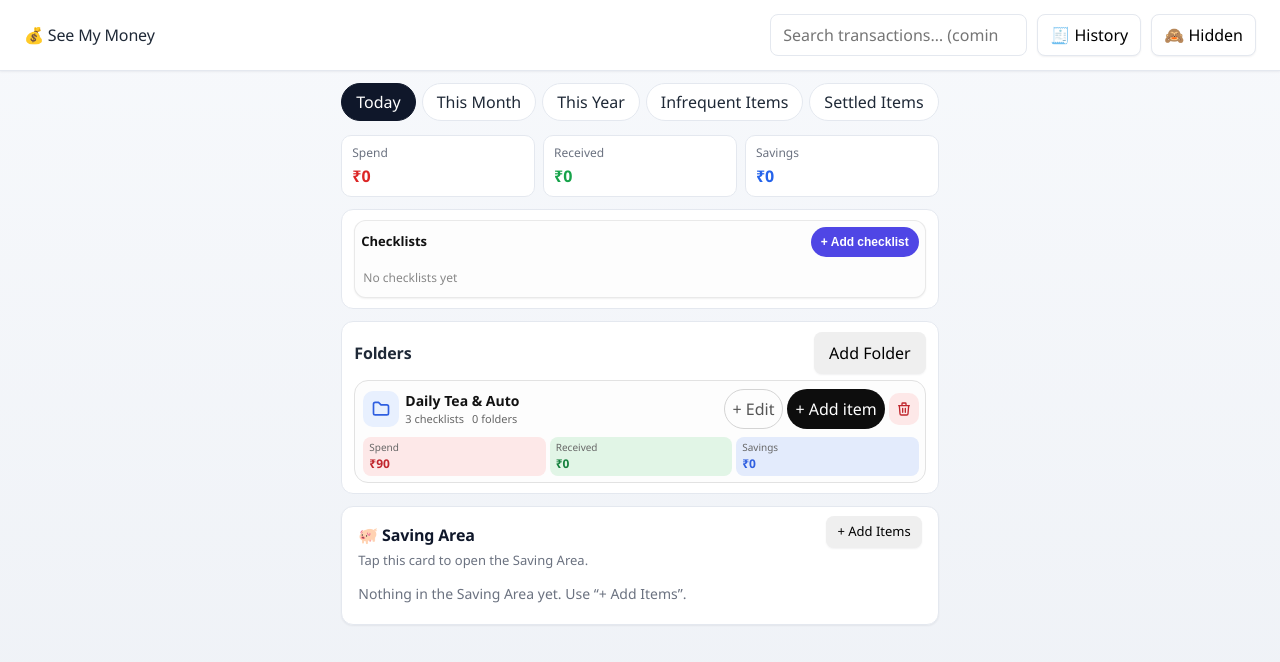
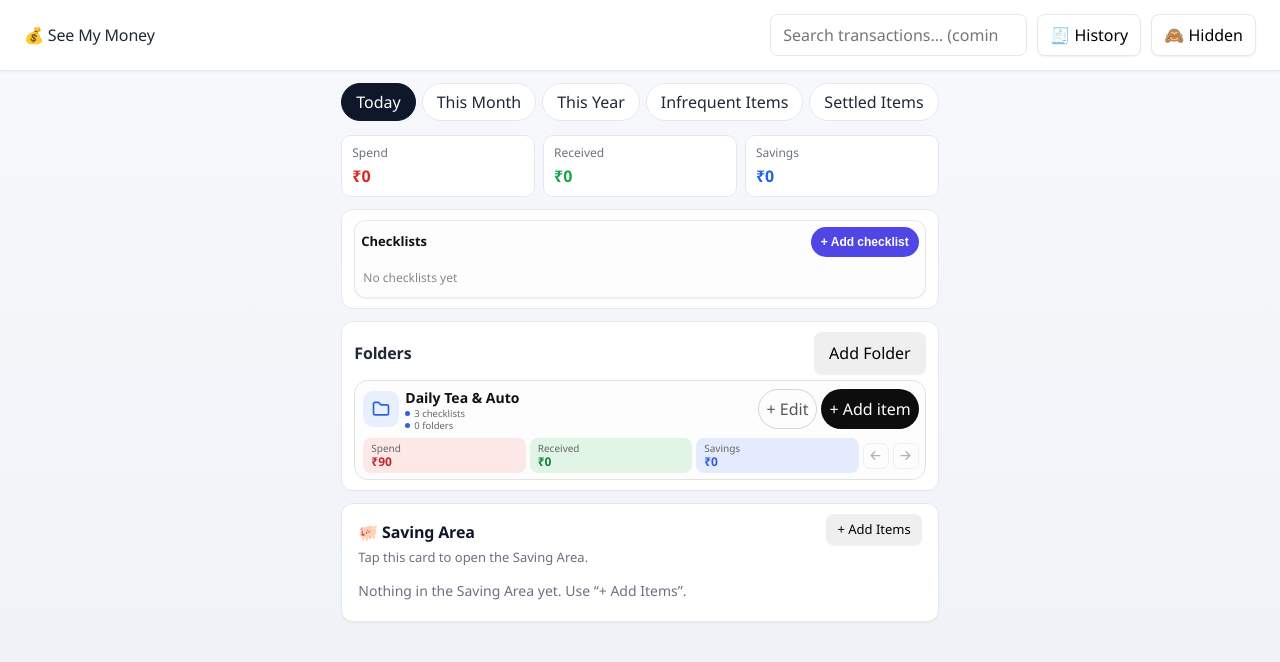
Before and after one commit to manikandan-idea/SeeMyMoneyProject, a React (Vite) app in the folder frontend/: page / in a window 1280 px wide. Shown: the top 662 px of the page. Built offline with nearby package versions, Linux system fonts and the light colour scheme.

Commit message:
8th commit

```diff
--- a/frontend/src/components/cards/FolderCard.jsx
+++ b/frontend/src/components/cards/FolderCard.jsx
@@ -44,6 +44,7 @@ function FolderCard({ state, folder, depth = 0, ownerId, actions, trail = [], on
   const [adding, setAdding] = useState(null) // 'c' | 'f' | null
   const [name, setName] = useState('')
   const [flash, setFlash] = useState(false)
+  const [undone, setUndone] = useState(0) // how many "+ Add item" taps were undone (available to redo)
 
   const path = [...trail, folder.name]
   const lists = state.checklists.filter((c) => c.folderId === folder.id)
@@ -80,8 +81,19 @@ function FolderCard({ state, folder, depth = 0, ownerId, actions, trail = [], on
   }
   function onAddItem() {
     actions.addSavingAreaEntry({ ownerFolderId: ownerId, sourceType: 'folder', sourceId: folder.id })
+    setUndone(0)
     setFlash(true)
     setTimeout(() => setFlash(false), 800)
+  }
+  function onUndo() {
+    if (!itemEntries.length) return
+    actions.removeSavingAreaEntry(itemEntries[itemEntries.length - 1].id)
+    setUndone((n) => n + 1)
+  }
+  function onRedo() {
+    if (!undone) return
+    actions.addSavingAreaEntry({ ownerFolderId: ownerId, sourceType: 'folder', sourceId: folder.id })
+    setUndone((n) => n - 1)
   }
   function onDelete() {
     if (records > 1) actions.removeSavingAreaEntry(itemEntries[itemEntries.length - 1].id)
@@ -104,8 +116,8 @@ function FolderCard({ state, folder, depth = 0, ownerId, actions, trail = [], on
           <span className="fc__who">
             <div className="fc__name" title={path.join(' - ')}>{folder.name}</div>
             <div className="fc__sub">
-              <span>{lists.length} {lists.length === 1 ? 'checklist' : 'checklists'}</span>
-              <span>{kids.length} {kids.length === 1 ? 'folder' : 'folders'}</span>
+              <span><i className="fc__dot" />{lists.length} {lists.length === 1 ? 'checklist' : 'checklists'}</span>
+              <span><i className="fc__dot" />{kids.length} {kids.length === 1 ? 'folder' : 'folders'}</span>
             </div>
           </span>
         </button>
@@ -117,10 +129,12 @@ function FolderCard({ state, folder, depth = 0, ownerId, actions, trail = [], on
         <button type="button" className="fc__add" disabled={open} onClick={onAddItem}>
           {flash ? '✓ Added' : '+ Add item'}
         </button>
+        {depth > 0 && (
           <button type="button" className="fc__del" aria-label={records > 1 ? 'Remove one record' : 'Hide this folder'}
             title={records > 1 ? 'Remove one record' : 'Hide this folder'} onClick={onDelete}>
             <Svg d={TRASH_SVG} />
           </button>
+        )}
       </div>
 
       {open && (
@@ -167,10 +181,20 @@ function FolderCard({ state, folder, depth = 0, ownerId, actions, trail = [], on
         </div>
       )}
 
+      <div className="fc__statrow">
         <div className="fc__stats">
           <div className="fc__stat fc__stat--s"><span>Spend</span><b>{formatINR(totals.expense)}</b></div>
           <div className="fc__stat fc__stat--r"><span>Received</span><b>{formatINR(totals.income)}</b></div>
           <div className="fc__stat fc__stat--v"><span>Savings</span><b>{formatINR(totals.saving)}</b></div>
+        </div>
+        <button type="button" className="fc__arrow" aria-label="Undo" disabled={!itemEntries.length} onClick={onUndo}
+          title={itemEntries.length ? 'Undo last + Add item' : 'Nothing to undo'}>
+          <Svg d="M5 12h14M5 12l6 6M5 12l6-6" size={15} />
+        </button>
+        <button type="button" className="fc__arrow" aria-label="Redo" disabled={!undone} onClick={onRedo}
+          title={undone ? 'Redo + Add item' : 'Nothing to redo'}>
+          <Svg d="M5 12h14M13 18l6-6M13 6l6 6" size={15} />
+        </button>
       </div>
     </div>
   )
--- a/frontend/src/components/cards/cards.css
+++ b/frontend/src/components/cards/cards.css
@@ -82,3 +82,14 @@
 .fc__row { flex-wrap: wrap; row-gap: 6px; }
 .fc__head { flex: 1 1 120px; }
 .fc__row .fc__edit, .fc__row .fc__add, .fc__row .fc__del { margin-left: 0; }
+
+/* Food & Beverages card look (from card_records.html): stacked dot sub-lines, stats + undo/redo arrows */
+.fc__sub { flex-direction:column; align-items:flex-start; gap:0; font-size:9.5px; line-height:1.25; overflow:hidden; }
+.fc__sub > span { display:flex; align-items:center; white-space:nowrap; }
+.fc__dot { display:inline-block; width:5px; height:5px; border-radius:50%; background:var(--dc,#2f5fe0); margin-right:4px; flex-shrink:0; }
+.fc__statrow { display:flex; align-items:center; gap:4px; margin-top:6px; }
+.fc__statrow .fc__stats { flex:1; min-width:0; margin-top:0; }
+.fc__stat { padding:4px 8px; justify-content:center; line-height:1.25; }
+.fc__arrow { width:26px; height:26px; flex-shrink:0; padding:0; display:flex; align-items:center; justify-content:center; border-radius:7px; background:#fdfdfd; border:1px solid #d4d4d4; color:#222; font:inherit; cursor:pointer; }
+.fc__arrow:disabled { opacity:.35; cursor:default; }
+.fc__arrow:active:not(:disabled) { transform:scale(.95); }
```
Lines whose indentation alone changed are shown as unchanged.
